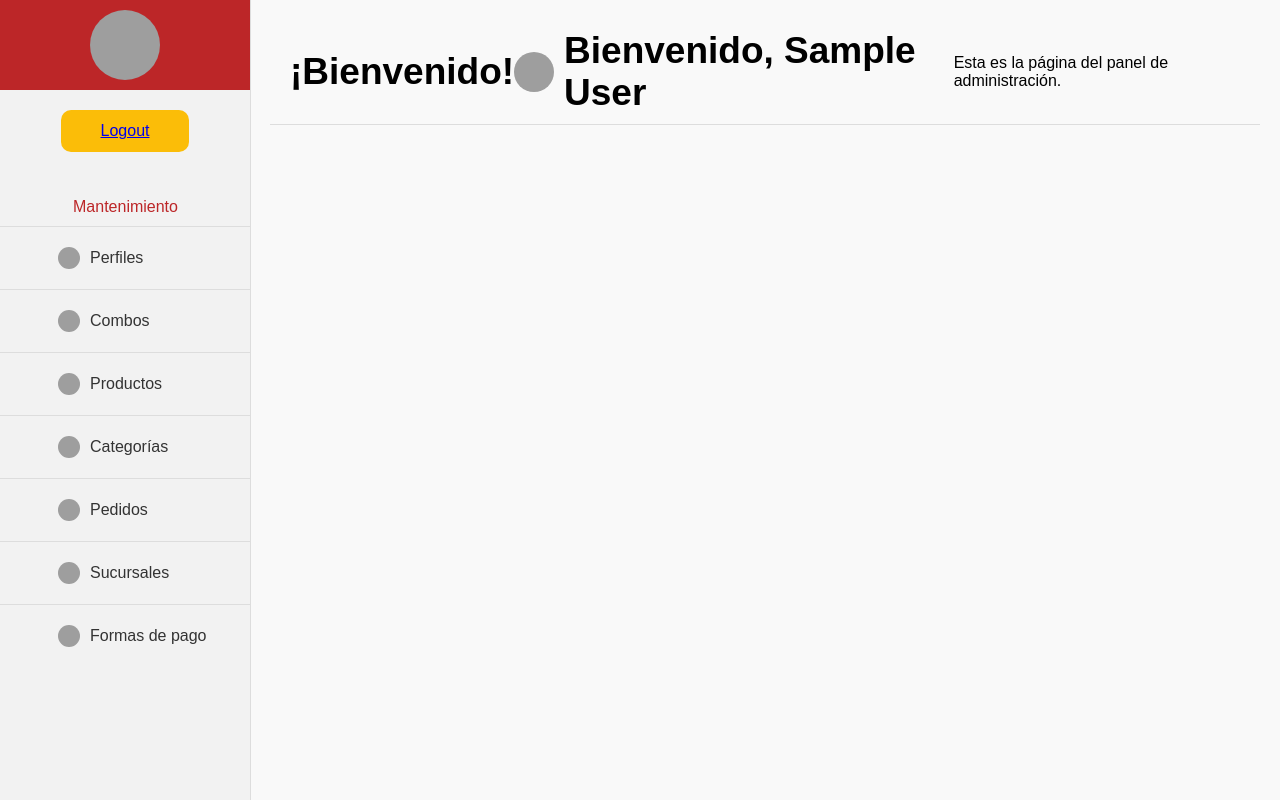
After one commit to PoliFriedPI/PI, a PHP site: page /views/AdminDashboard.php in a window 1280 px wide. The commit adds this page. Run offline with PHP 8.4, Linux system fonts and the light colour scheme; the visitor is signed in with stand-in values (Sample User, id 1); grey boxes are pictures that could not be loaded.

Commit message:
crear perfil

```diff
--- a/controllers/LoginController.php
+++ b/controllers/LoginController.php
@@ -1,6 +1,6 @@
 <?php
 require_once './config/config.php';
-require_once './models/perfil.php';
+require_once './models/Perfil.php';
 
 class LoginController {
     private $db;
@@ -21,7 +21,7 @@ class LoginController {
             session_start();
             $_SESSION['user_id'] = $user['per_id'];
             $_SESSION['user_name'] = $user['per_nombre'];
-            header("Location: ./views/admindashboard.php");
+            header("Location: index.php?controller=perfil&action=listar");
         } else {
             header("Location: ./views/login.php");
         }
--- /dev/null
+++ b/views/AdminDashboard.php
@@ -0,0 +1,167 @@
+<?php
+session_start();
+if (!isset($_SESSION['user_id'])) {
+    header("Location: login.php");
+    exit();
+}
+?>
+<!DOCTYPE html>
+<html lang="es">
+<head>
+    <meta charset="UTF-8">
+    <meta name="viewport" content="width=device-width, initial-scale=1.0">
+    <title>Administrador</title>
+    <style>
+        body {
+            margin: 0;
+            font-family: Arial, sans-serif;
+            background-color: #f9f9f9;
+        }
+
+        .sidebar-inicio{
+            background-color: #BC2628;
+            width: 250px;
+            display: flex;
+            align-content: center;
+            justify-content: center;
+        }
+        .sidebar {
+            width: 250px;
+            height: 100vh;
+            background-color: #f2f2f2;
+            position: fixed;
+            top: 0;
+            left: 0;
+            border-right: 1px solid #ddd;
+            display: flex;
+            flex-direction: column;
+            align-items: center;
+        }
+        .sidebar img {
+            width: 70px;
+            height: 70px;
+            margin-bottom: 10px;
+            margin-top: 10px;
+            border-radius: 50px;
+        }
+        .sidebar .inicio-button {
+            text-decoration: none;
+            color: white;
+            background-color: #fbbd08;
+            border: none;
+            padding: 12px 40px;
+            border-radius: 10px;
+            font-size: 16px;
+            margin-bottom: 20px;
+            margin-top: 20px;
+            cursor: pointer;
+        }
+        .sidebar ul {
+            list-style: none;
+            padding: 0;
+            width: 100%;
+        }
+        .sidebar ul li {
+            width: 70%;
+            padding: 10px 38px;
+            text-align: left;
+            border-top: 1px solid #ddd;
+            font-size: 16px;
+            display: flex;
+            align-items: center;
+        }
+        .sidebar ul li:first-child {
+            border-top: none;
+        }
+        .sidebar ul li a {
+            text-decoration: none;
+            color: #333;
+            width: 100%;
+            margin-left: 20px;
+            display: flex;
+            align-items: center;
+        }
+
+        .sidebar ul li label{
+            text-decoration: none;
+            color: #BC2628;
+            width: 100%;
+            display: flex;
+            align-items: center;
+            justify-content: center;
+        }
+
+        .sidebar ul li a img {
+            margin-right: 10px;
+            height:22px;
+            width: 22px;
+
+        }
+        .sidebar ul li:hover {
+            background-color: #eaeaea;
+        }
+
+        .content {
+            margin-left: 250px;
+            padding: 20px;
+        }
+        .header {
+            display: flex;
+            justify-content: space-between;
+            align-items: center;
+            background-color: #f9f9f9;
+            padding: 10px 20px;
+            border-bottom: 1px solid #ddd;
+        }
+        .header h1 {
+            margin: 0;
+            font-size: 37px;
+        }
+        .header .user-info {
+            display: flex;
+            align-items: center;
+        }
+        .header .user-info img {
+            width: 40px;
+            height: 40px;
+            border-radius: 50%;
+            margin-right: 10px;
+        }
+        .header .user-info span {
+            font-size: 18px;
+        }
+    </style>
+</head>
+<body>
+<div class="sidebar">
+    <div class="sidebar-inicio">
+        <img src="Assets/logo-calaca.jpg" alt="Logo">
+    </div>
+    <form method="post">
+        <button class="inicio-button" type="submit" name="cerrar_sesion">
+            <a href="logout.php">Logout</a>
+        </button>
+    </form>
+    <ul>
+        <li><label>Mantenimiento</label></li>
+        <li><a href="ListarPefil.php"><img class="sidebar-icons" src="Assets/users-icon.png" alt="Icono Usuarios">Perfiles</a></li>
+        <li><a href="#"><img class="sidebar-icons" src="Assets/combos-icon.png" alt="Icono Combos">Combos</a></li>
+        <li><a href="#"><img class="sidebar-icons" src="Assets/productos-icon.png" alt="Icono Productos">Productos</a></li>
+        <li><a href="#"><img class="sidebar-icons" src="Assets/categorias-icon.png" alt="Icono Categorías">Categorías</a></li>
+        <li><a href="#"><img class="sidebar-icons" src="Assets/pedidos-icon.png" alt="Icono Pedidos">Pedidos</a></li>
+        <li><a href="#"><img class="sidebar-icons" src="Assets/sucursales-icon.png" alt="Icono Sucursales">Sucursales</a></li>
+        <li><a href="#"><img class="sidebar-icons" src="Assets/pagos-icon.png" alt="Icono Formas de Pago">Formas de pago</a></li>
+    </ul>
+</div>
+<div class="content">
+    <div class="header">
+        <h1>¡Bienvenido!</h1>
+        <div class="user-info">
+            <img src="Assets/account-icon.png" alt="User Avatar">
+            <h1>Bienvenido, <?php echo $_SESSION['user_name']; ?></h1>
+            <p>Esta es la página del panel de administración.</p>
+        </div>
+    </div>
+</div>
+</body>
+</html>
```
Also changed, not shown: controllers/PerfilController.php (added, +79 -0 lines), index.php (+39 -7 lines), views/Perfil/CrearPerfil.php (added, +28 -0 lines), views/Perfil/EditarPerfil.php (added, +28 -0 lines), views/Perfil/ListarPerfil.php (added, +32 -0 lines), models/Perfil.php (renamed from models/perfil.php), models/Rol.php (renamed from models/rol.php).
